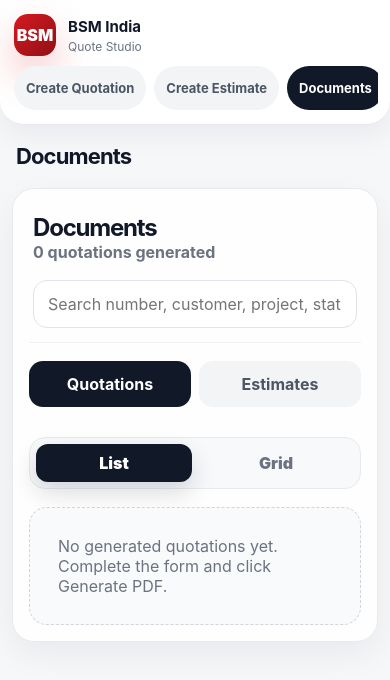
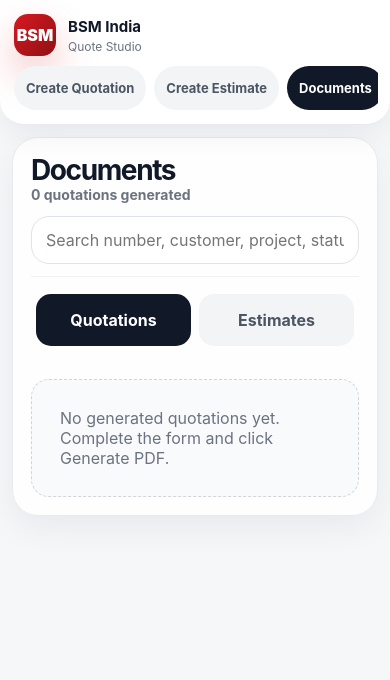
Before and after one commit to viraai-ui/bsm-quotes-and-estimates-generator, a React (Vite) app: page / in a window 390 px wide. Both pictures are taken after a click on the button "Documents". Shown: the top 680 px of the page. Built offline with nearby package versions, Linux system fonts and the light colour scheme.

Commit message:
Compact documents mobile cards

```diff
--- a/src/App.tsx
+++ b/src/App.tsx
@@ -11,6 +11,7 @@ import './quote-refine.css'
 import './mobile-audit.css'
 import './estimate-flow.css'
 import './documents-saas.css'
+import './documents-compact.css'
 import './settings-auth.css'
 import './logo-upload.css'
 import './mobile-app-polish.css'
@@ -250,7 +251,7 @@ function App() {
         <nav>{nav.map(([key, label]) => <button key={key} className={active === key ? 'active' : ''} onClick={() => setActive(key)}>{label}</button>)}</nav>
       </aside>
       <section className="workspace">
-        <header className="topbar"><div><h1>{nav.find(([key]) => key === active)?.[1]}</h1></div></header>
+        {active !== 'documents' && <header className="topbar"><div><h1>{nav.find(([key]) => key === active)?.[1]}</h1></div></header>}
 
         {active === 'quotation' && <div className="page-grid quote-flow">
           <section className="panel wide"><div className="section-title"><div><h2>Step 1. Quotation details</h2></div></div><DynamicForm fields={visibleQuoteFields} data={quoteData} setData={setQuoteData} /></section>
@@ -334,7 +335,7 @@ function DocumentsView({ documents, tab, setTab, onEdit, onDuplicate, onPdf, onE
       <div className="tabbar"><button className={tab === 'quotation' ? 'active' : ''} onClick={() => setTab('quotation')}>Quotations</button><button className={tab === 'estimate' ? 'active' : ''} onClick={() => setTab('estimate')}>Estimates</button></div>
       <div className="view-toggle"><button className={view === 'list' ? 'active' : ''} onClick={() => setView('list')}>List</button><button className={view === 'grid' ? 'active' : ''} onClick={() => setView('grid')}>Grid</button></div>
     </div>
-    <div className={`records ${view === 'grid' ? 'records-grid' : 'records-list'}`}>{docs.length === 0 && <div className="empty">No generated {tab}s yet. Complete the form and click Generate PDF.</div>}{docs.map((doc) => <article key={doc.id} className="record-card document-card"><div className="doc-main"><strong>{doc.number}</strong><span>{doc.customer} {doc.company ? `• ${doc.company}` : ''}</span></div><div className="doc-amount"><strong>{money(doc.totals.final)}</strong><span>{doc.date}</span></div><span className="status">{doc.status}</span><div className="mini-actions"><button onClick={() => confirmAction('edit this document', () => onEdit(doc))}>Edit</button><button onClick={() => confirmAction('duplicate this document', () => onDuplicate(doc))}>Duplicate</button><button onClick={() => onPdf(doc)}>PDF</button><button onClick={() => onExcel(doc)}>Excel</button><button className="danger-action" onClick={() => confirmAction('delete this document', () => onDelete(doc.id))}>Delete</button></div><small>Generated {formatDate(doc.updatedAt)}</small></article>)}</div>
+    <div className={`records ${view === 'grid' ? 'records-grid' : 'records-list'}`}>{docs.length === 0 && <div className="empty">No generated {tab}s yet. Complete the form and click Generate PDF.</div>}{docs.map((doc) => <article key={doc.id} className="record-card document-card"><div className="doc-main"><strong>{doc.number}</strong><span>{doc.customer} {doc.company ? `• ${doc.company}` : ''}</span></div><div className="doc-amount"><strong>{money(doc.totals.final)}</strong><span>{doc.date}</span></div><span className="status compact-status">{doc.status}</span><div className="mini-actions compact-doc-actions"><button title="Edit" aria-label="Edit" onClick={() => confirmAction('edit this document', () => onEdit(doc))}>✎</button><button title="Duplicate" aria-label="Duplicate" onClick={() => confirmAction('duplicate this document', () => onDuplicate(doc))}>⧉</button><button title="PDF" aria-label="PDF" onClick={() => onPdf(doc)}>PDF</button><button title="Excel" aria-label="Excel" onClick={() => onExcel(doc)}>XLS</button><button title="Delete" aria-label="Delete" className="danger-action" onClick={() => confirmAction('delete this document', () => onDelete(doc.id))}>🗑</button></div><small>Generated {formatDate(doc.updatedAt)}</small></article>)}</div>
   </section>
 }
 
--- /dev/null
+++ b/src/documents-compact.css
@@ -0,0 +1,194 @@
+.documents-module {
+  margin-top: 0;
+}
+
+.document-card {
+  padding: 16px !important;
+  border-radius: 22px;
+}
+
+.records-list .document-card {
+  display: grid;
+  align-items: center;
+  gap: 12px;
+}
+
+.compact-status {
+  display: inline-flex;
+  align-items: center;
+  justify-content: center;
+  width: fit-content;
+  min-height: 28px;
+  padding: 4px 10px;
+  border-radius: 999px;
+  color: #991b1b !important;
+  background: #fff1f2;
+  font-size: 12px;
+  font-weight: 900;
+}
+
+.compact-doc-actions {
+  display: inline-grid;
+  grid-auto-flow: column;
+  grid-auto-columns: 44px;
+  gap: 8px;
+  justify-content: end;
+}
+
+.compact-doc-actions button {
+  min-width: 44px;
+  min-height: 42px;
+  padding: 0;
+  border-radius: 14px;
+  font-size: 13px;
+  font-weight: 950;
+}
+
+.compact-doc-actions button[aria-label="Edit"],
+.compact-doc-actions button[aria-label="Duplicate"] {
+  font-size: 18px;
+}
+
+.compact-doc-actions .danger-action {
+  font-size: 16px;
+}
+
+.records-grid .compact-doc-actions {
+  justify-content: stretch;
+  grid-template-columns: repeat(5, minmax(0, 1fr));
+  grid-auto-flow: initial;
+  grid-auto-columns: initial;
+}
+
+.records-grid .compact-doc-actions button {
+  width: 100%;
+}
+
+@media (max-width: 640px) {
+  .documents-module {
+    gap: 12px !important;
+    padding: 18px !important;
+    border-radius: 26px !important;
+  }
+
+  .documents-hero {
+    gap: 12px !important;
+    padding: 0 0 12px !important;
+  }
+
+  .documents-hero h2 {
+    font-size: 28px !important;
+    line-height: 1;
+  }
+
+  .documents-hero span {
+    font-size: 14px;
+  }
+
+  .documents-hero .search {
+    min-height: 48px;
+    border-radius: 18px;
+  }
+
+  .documents-toolbar {
+    gap: 10px !important;
+  }
+
+  .documents-toolbar .tabbar {
+    width: 100%;
+    padding: 5px;
+    border-radius: 19px;
+  }
+
+  .documents-toolbar .tabbar button {
+    min-height: 52px;
+    border-radius: 15px;
+  }
+
+  .documents-toolbar .view-toggle {
+    display: none !important;
+  }
+
+  .records,
+  .records-grid,
+  .records-list {
+    display: grid !important;
+    grid-template-columns: 1fr !important;
+    gap: 10px !important;
+  }
+
+  .document-card,
+  .records-grid .document-card,
+  .records-list .document-card {
+    min-height: 0 !important;
+    display: grid !important;
+    grid-template-columns: 1fr auto !important;
+    grid-template-areas:
+      "main status"
+      "amount amount"
+      "actions actions"
+      "date date";
+    gap: 8px 10px !important;
+    align-items: start;
+    width: 100%;
+    padding: 14px !important;
+    border-radius: 20px !important;
+    box-shadow: 0 12px 28px rgba(17, 24, 39, 0.06) !important;
+  }
+
+  .document-card .doc-main { grid-area: main; min-width: 0; gap: 2px; }
+  .document-card .doc-main strong {
+    overflow-wrap: anywhere;
+    font-size: 14px !important;
+    line-height: 1.25;
+  }
+  .document-card .doc-main span { font-size: 12px; }
+
+  .document-card .compact-status {
+    grid-area: status;
+    justify-self: end;
+    min-height: 24px;
+    padding: 3px 9px;
+    font-size: 11px;
+  }
+
+  .document-card .doc-amount {
+    grid-area: amount;
+    display: flex !important;
+    justify-content: space-between;
+    align-items: center;
+    gap: 10px;
+    padding: 8px 10px;
+    border-radius: 14px;
+    background: #f9fafb;
+  }
+
+  .document-card .doc-amount strong {
+    font-size: 20px !important;
+    line-height: 1;
+  }
+
+  .document-card .doc-amount span {
+    font-size: 12px;
+  }
+
+  .document-card .compact-doc-actions {
+    grid-area: actions;
+    display: grid !important;
+    grid-template-columns: repeat(5, minmax(0, 1fr)) !important;
+    gap: 7px !important;
+    width: 100%;
+  }
+
+  .document-card .compact-doc-actions button {
+    width: 100%;
+    min-width: 0;
+    min-height: 42px !important;
+    border-radius: 13px !important;
+  }
+
+  .document-card small {
+    grid-area: date;
+    font-size: 11px;
+  }
+}
```
